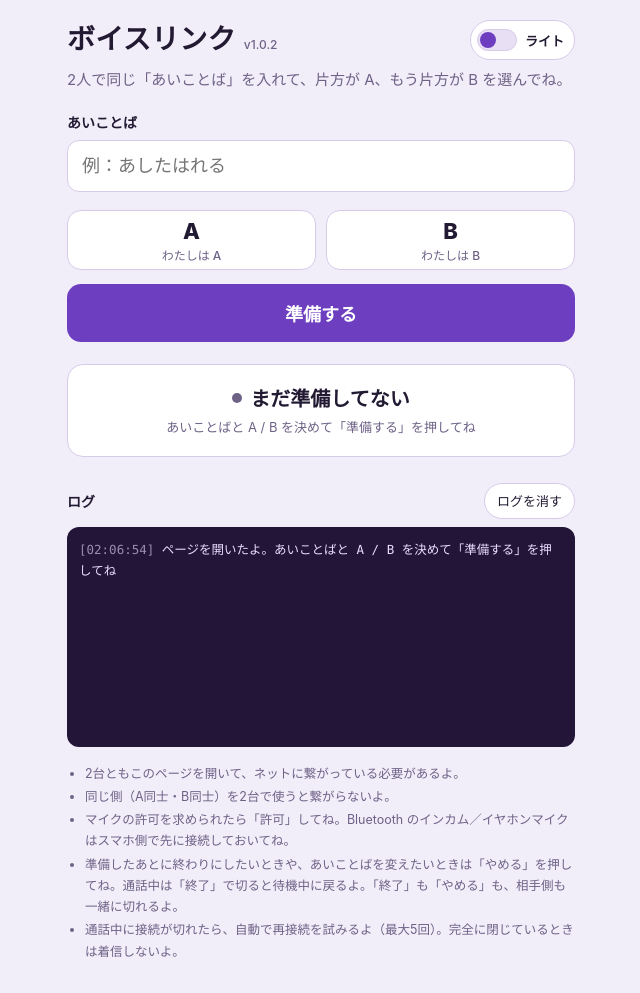
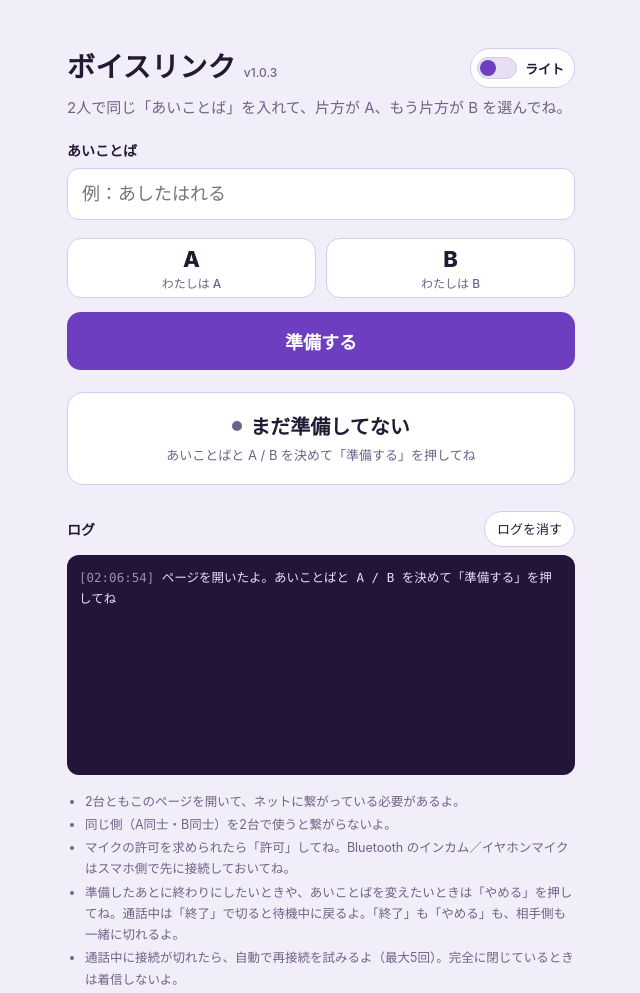
Before and after one commit to riburo/voice-call, a plain HTML site: page index.html in a window 1280 px wide. Shown: the whole page, without its empty margins (319-959 px from the left). Drawn offline with Linux system fonts and the light colour scheme.

Commit message:
ページ更新（pageVersion 5）: v1.0.3、ヘッダーの上余白を広げてステータスバーとの重なりを修正

```diff
--- a/index.html
+++ b/index.html
@@ -67,14 +67,18 @@
       main {
         max-width: 540px;
         margin: 0 auto;
-        padding: calc(20px + env(safe-area-inset-top, 0px)) 16px 32px;
-        padding-top: calc(20px + env(safe-area-inset-top, 0px));
+        padding: 20px 16px 32px;
+        /* WebView では env(safe-area-inset-top) が 0 を返すことがあるため、
+           固定値 36px との大きい方を取り、さらに余白を足して
+           ステータスバーにヘッダーが食い込まないようにする */
+        padding-top: calc(max(env(safe-area-inset-top, 0px), 36px) + 12px);
       }
       .page-head {
         display: flex;
         align-items: center;
         justify-content: space-between;
-        gap: 12px;
+        gap: 8px 12px;
+        flex-wrap: wrap;
         margin: 0 0 8px;
       }
       .page-head-left {
@@ -352,7 +356,7 @@
       <header class="page-head">
         <div class="page-head-left">
           <h1>ボイスリンク</h1>
-          <span class="version">v1.0.2</span>
+          <span class="version">v1.0.3</span>
         </div>
         <button type="button" class="theme-toggle" id="themeToggle" role="switch" aria-checked="false" aria-label="ダークモード">
           <span class="theme-toggle-track" aria-hidden="true"><span class="theme-toggle-thumb"></span></span>
--- a/version.json
+++ b/version.json
@@ -1 +1 @@
-{"apkUrl": "", "apkVersionCode": 2, "notes": "", "pageVersion": 4}
+{"apkUrl": "", "apkVersionCode": 2, "notes": "", "pageVersion": 5}
```
